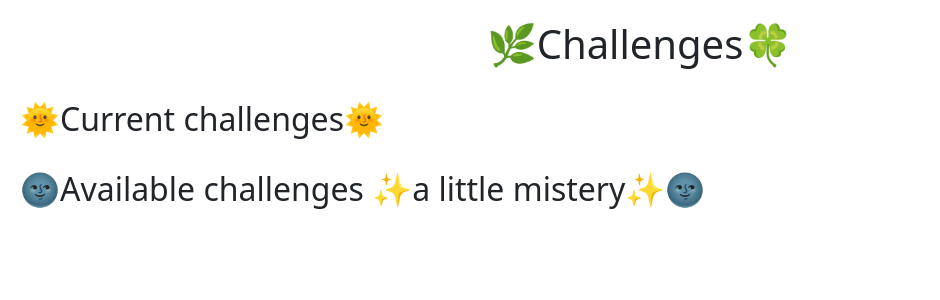
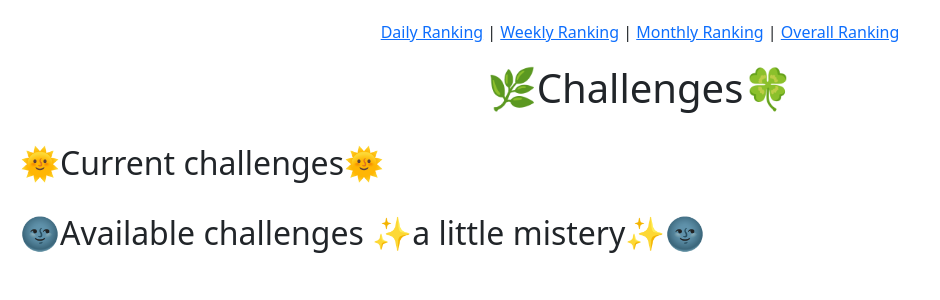
Before and after one commit to dorota-ostrowska/my_energy_masters_thesis, a Flask app: page /challenge/ in a window 1280 px wide. Shown: the part 56-356 px from the top of the page, without its empty margins (0-940 px from the left). Run offline with Flask 3, Linux system fonts and the light colour scheme; a user stored in the database is signed in; tables that the repository leaves empty hold one stand-in row (values such as "Sample post").

Commit message:
rankings

```diff
--- a/website/challenge.py
+++ b/website/challenge.py
@@ -2,7 +2,7 @@
 A view.
 User's challenges.
 """
-
+from datetime import datetime, timedelta
 import random
 from flask import Blueprint, flash, render_template, request, redirect, url_for
 from flask_login import login_required, current_user
@@ -22,6 +22,7 @@ from .models import (
 from . import db
 from datetime import date, timedelta
 from sqlalchemy import or_
+from sqlalchemy import func, extract
 
 
 challenge = Blueprint("challenge", __name__)
@@ -378,3 +379,94 @@ def get_random_badge(ch_type: str):
 def get_challenge_type(id_challenge: int) -> str:
     challenge = Challenge.query.filter_by(id_challenge=id_challenge).first()
     return challenge.type_small_big
+
+@challenge.route("/daily-ranking")
+@login_required
+def daily_ranking():
+    """
+    Display the daily ranking of users based on points scored.
+    """
+    ranking = daily_points_ranking()
+    return render_template("ranking.html", ranking=ranking, title="Daily ranking of Energy Wizards 🪄")
+
+
+@challenge.route("/weekly-ranking")
+@login_required
+def weekly_ranking():
+    """
+    Display the weekly ranking of users based on points scored.
+    """
+    ranking = weekly_points_ranking()
+    return render_template("ranking.html", ranking=ranking, title="Weekly ranking of Energy Wizards 🧙‍♂️")
+
+
+@challenge.route("/monthly-ranking")
+@login_required
+def monthly_ranking():
+    """
+    Display the monthly ranking of users based on points scored.
+    """
+    ranking = monthly_points_ranking()
+    return render_template("ranking.html", ranking=ranking, title="Monthly ranking of Energy Wizards 🧙")
+
+
+@challenge.route("/overall-ranking")
+@login_required
+def overall_ranking():
+    """
+    Display the overall ranking of users based on points scored.
+    """
+    ranking = overall_points_ranking()
+    return render_template("ranking.html", ranking=ranking, title="Overall ranking of Energy Wizards ✨")
+
+
+def monthly_points_ranking():
+    current_month = datetime.now().month
+    current_year = datetime.now().year
+
+    monthly_ranking = db.session.query(
+        Client.username,
+        func.sum(CustomizedChallenge.points_scored).label('total_points')
+    ).join(CustomizedChallenge).filter(
+        extract('month', CustomizedChallenge.start_date) == current_month,
+        extract('year', CustomizedChallenge.start_date) == current_year
+    ).group_by(Client.username).order_by(func.sum(CustomizedChallenge.points_scored).desc()).all()
+
+    return monthly_ranking
+
+def overall_points_ranking():
+    # Oblicz ogólny ranking punktów dla wszystkich użytkowników
+    overall_ranking = db.session.query(
+        Client.username,
+        func.sum(CustomizedChallenge.points_scored).label('total_points')
+    ).join(CustomizedChallenge).group_by(Client.username).order_by(func.sum(CustomizedChallenge.points_scored).desc()).all()
+
+    return overall_ranking
+
+def daily_points_ranking():
+    current_date = datetime.now().date()
+
+    daily_ranking = db.session.query(
+        Client.username,
+        func.sum(CustomizedChallenge.points_scored).label('total_points')
+    ).join(CustomizedChallenge).filter(
+        extract('day', CustomizedChallenge.start_date) == current_date.day,
+        extract('month', CustomizedChallenge.start_date) == current_date.month,
+        extract('year', CustomizedChallenge.start_date) == current_date.year
+    ).group_by(Client.username).order_by(func.sum(CustomizedChallenge.points_scored).desc()).all()
+
+    return daily_ranking
+
+def weekly_points_ranking():
+    current_date = datetime.now().date()
+    start_of_week = current_date - timedelta(days=current_date.weekday())
+    end_of_week = start_of_week + timedelta(days=6)
+
+    weekly_ranking = db.session.query(
+        Client.username,
+        func.sum(CustomizedChallenge.points_scored).label('total_points')
+    ).join(CustomizedChallenge).filter(
+        CustomizedChallenge.start_date.between(start_of_week, end_of_week)
+    ).group_by(Client.username).order_by(func.sum(CustomizedChallenge.points_scored).desc()).all()
+
+    return weekly_ranking
--- a/website/home.py
+++ b/website/home.py
@@ -10,7 +10,6 @@ import matplotlib.pyplot as plt
 import io
 import base64
 import matplotlib.dates as mdates
-from sqlalchemy import func
 
 home = Blueprint("home", __name__)
 matplotlib.use('Agg')
--- a/website/templates/challenge.html
+++ b/website/templates/challenge.html
@@ -14,6 +14,11 @@
             top: 10px;
             right: 10px;
             font-size: 18px;
+        }
+        .ranking-section {
+            margin-top: 10px;
+            margin-bottom: 20px;
+            font-size: 16px;
         }
     </style>
 </head>
@@ -39,6 +44,14 @@
 </nav>
 
 <div class="inner-container">
+
+<div class="ranking-section" align="center">
+    <a href="/challenge/daily-ranking">Daily Ranking</a> |
+    <a href="/challenge/weekly-ranking">Weekly Ranking</a> |
+    <a href="/challenge/monthly-ranking">Monthly Ranking</a> |
+    <a href="/challenge/overall-ranking">Overall Ranking</a>
+</div>
+
     <div class="user-points">Your energy points: {{ current_user.points }} 💎</div>
     <h1 align="center">🌿Challenges🍀</h1>
     <br/>
```
Also changed, not shown: website/templates/ranking.html (added, +61 -0 lines). Lines whose indentation alone changed are shown as unchanged.
